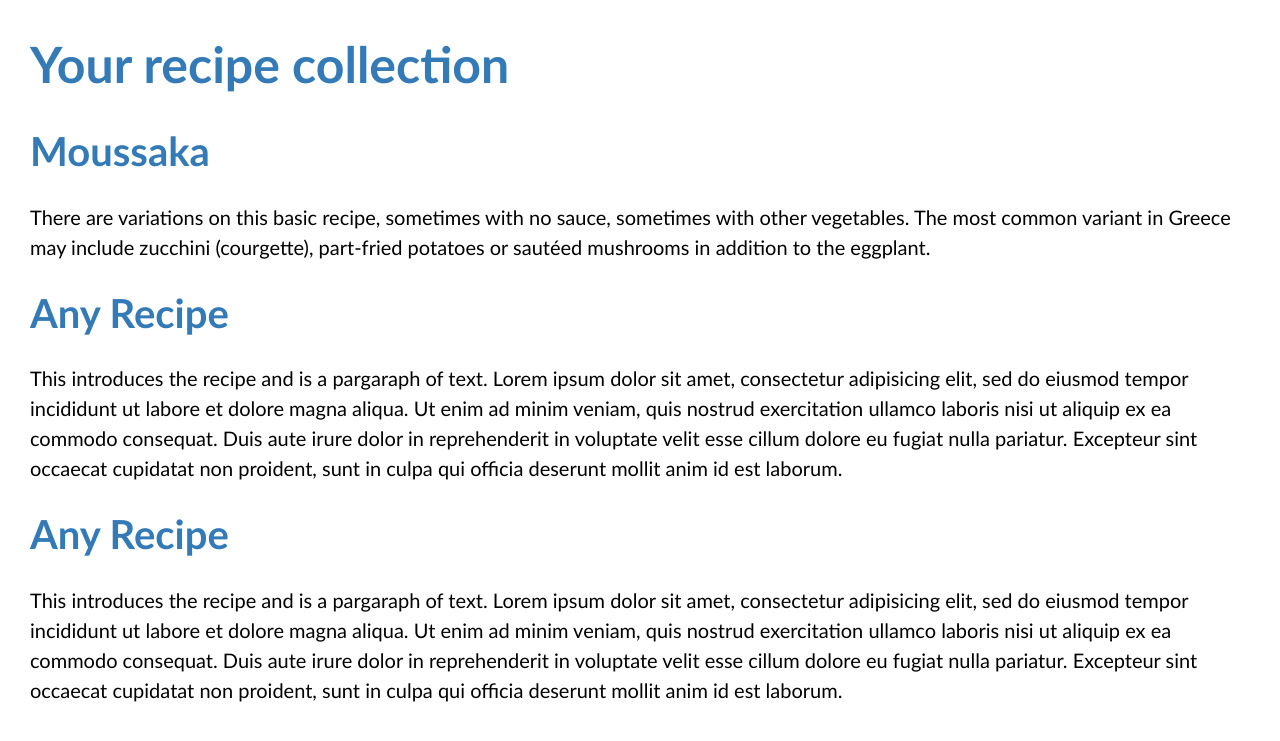
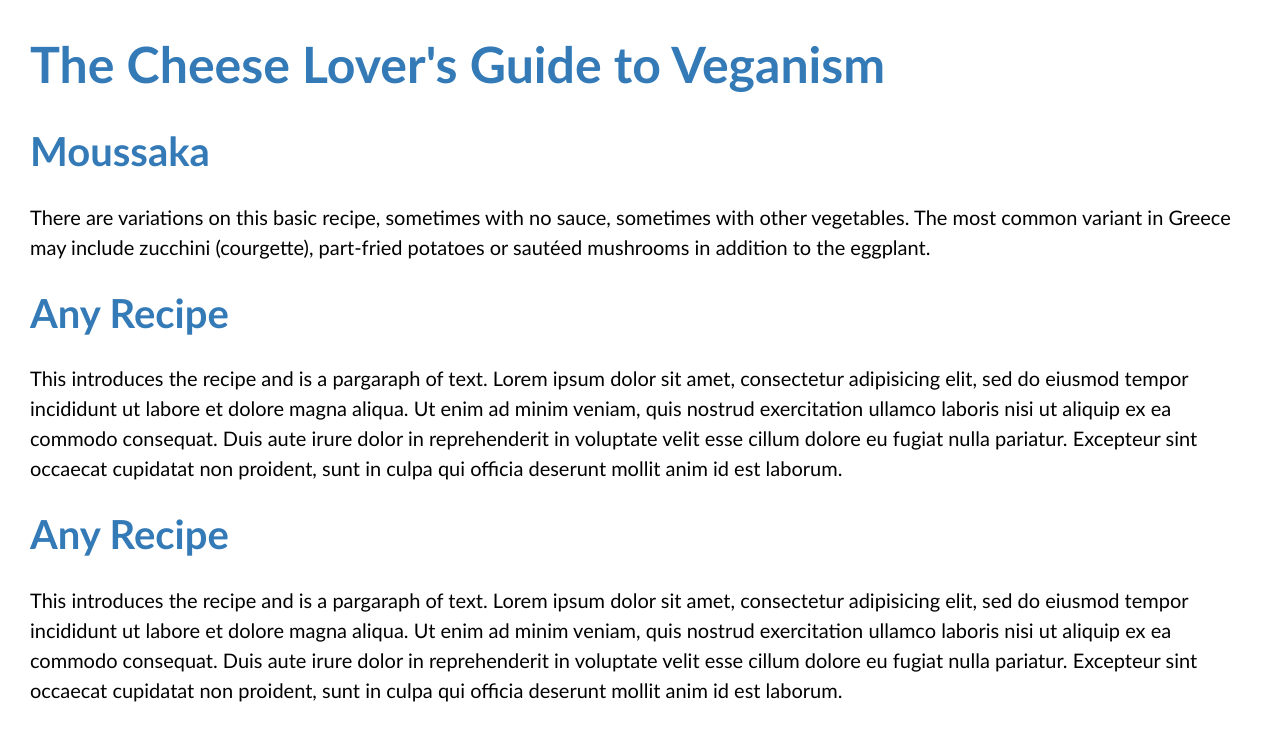
Before and after one commit to SimmsSays/simmssays.github.io, a Jekyll site: the page built from pages/recipelisting.md, in a window 1280 px wide. Shown: the top 741 px of the page. Built offline with Jekyll 4.4.1, drawn with Linux system fonts in a browser that asks for light colours.

Commit message:
changed recipe name

```diff
--- a/_config.yml
+++ b/_config.yml
@@ -53,7 +53,7 @@ recipemenu: false # you can change to true and a menu of all recipes will appear
 # Change this text to yourown
 header_text: "Striving for an imperfect balance "
 
-recipecollection: Your recipe collection
+recipecollection: The Cheese Lover's Guide to Veganism
 
 # find an image for your own home page and put it into the images folder
 header_feature_image: /uploads/secondheader.jpg
```
